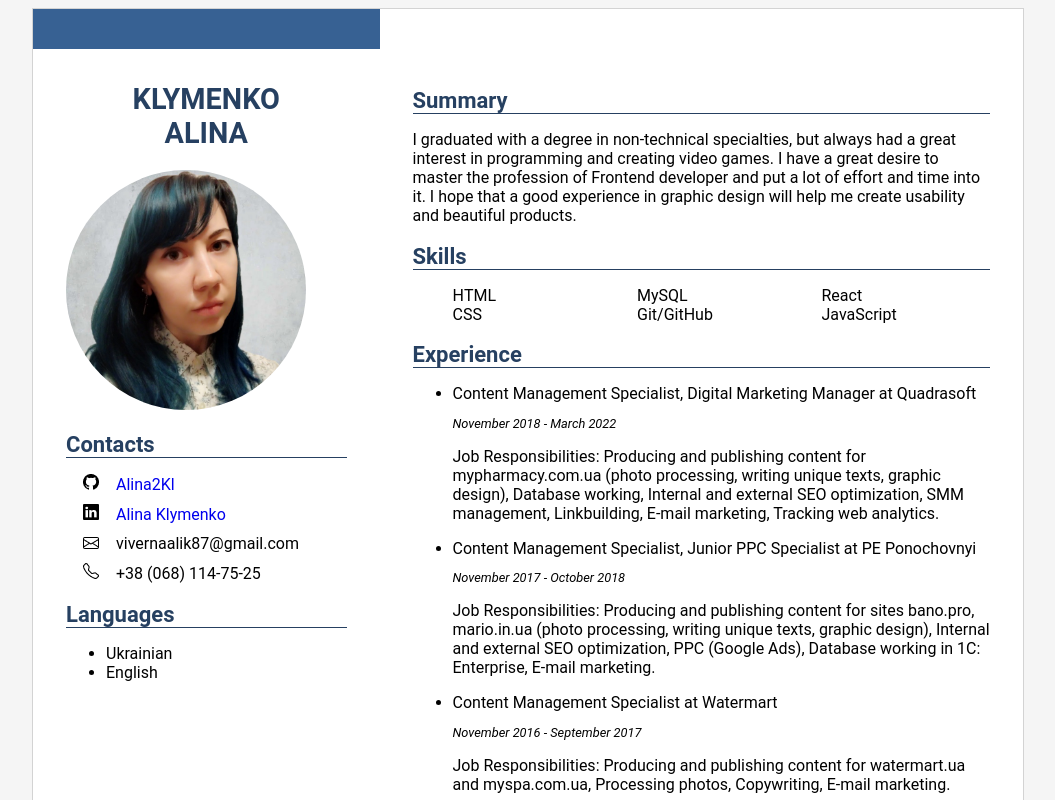
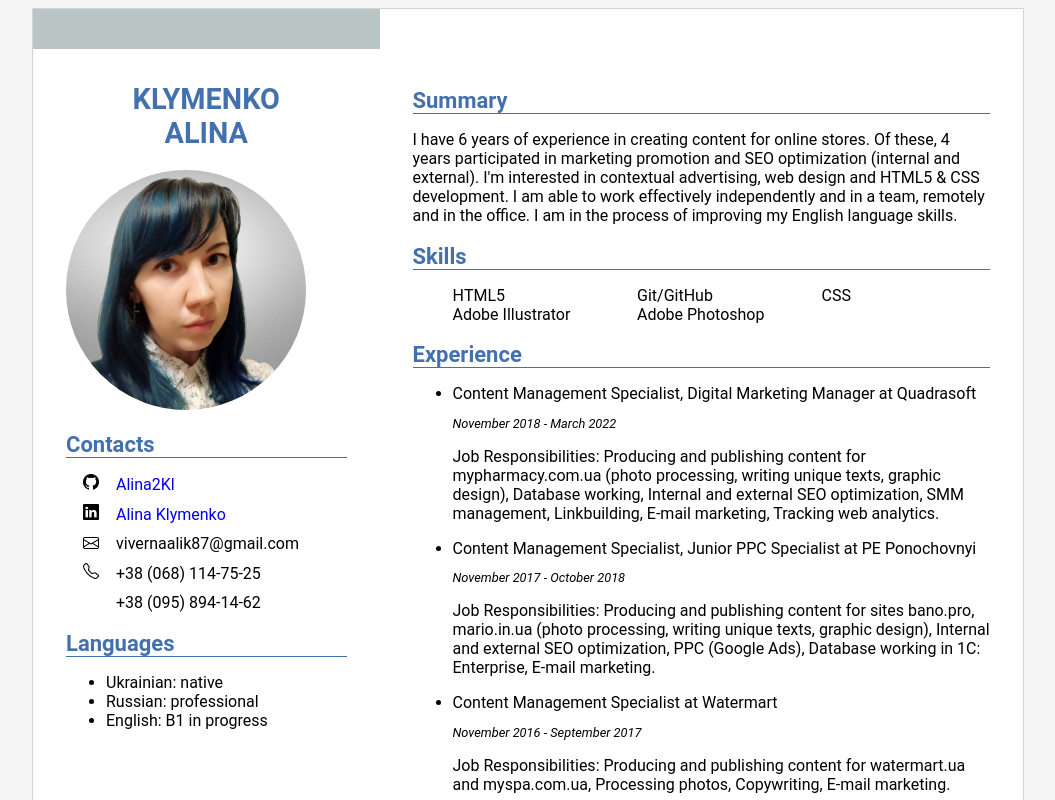
Before and after one commit to Alina2Kl/CV_Klymenko_Alina, a plain HTML site: page index.html in a window 1280 px wide. Shown: the top 800 px of the page, without its empty margins (112-1167 px from the left). Drawn offline with Linux system fonts and the light colour scheme.

Commit message:
first-upd

```diff
--- a/index.html
+++ b/index.html
@@ -24,7 +24,7 @@
             <h1 class="my-name">Klymenko <br>Alina</h1>
 
             <div class="img-position">
-              <img src="./img/IMG_20200310_220323.jpg" alt=”myphoto”>
+              <img src="./img/IMG_20220.jpg" alt=”myphoto”>
             </div>
 
             <h2 class="cv-subtitle">Contacts</h2>
@@ -42,6 +42,7 @@
                 <li class="email-icon">vivernaalik87@gmail.com</li>
 
                 <li class="phone-icon">+38 (068) 114-75-25</li>
+              <li>+38 (095) 894-14-62 </li>
                 <!-- currently in roaming -->
 
             </ul>
@@ -49,8 +50,9 @@
             <h2 class="cv-subtitle">Languages</h2>
 
             <ul class="language-list">
-                <li>Ukrainian</li>
-                <li>English</li>
+                <li>Ukrainian: native</li>
+                <li>Russian: professional</li>
+                <li>English: B1 in progress</li>
             </ul>
 
         </div>
@@ -62,18 +64,17 @@
             <h2 class="cv-subtitle">Summary</h2>
 
             <p class="text">
-              I graduated with a degree in non-technical specialties, but always had a great interest in programming and creating video games. I have a great desire to master the profession of Frontend developer and put a lot of effort and time into it. I hope that a good experience in graphic design will help me create usability and beautiful products.
+              I have 6 years of experience in creating content for online stores. Of these, 4 years participated in marketing promotion and SEO optimization (internal and external). I'm interested in contextual advertising, web design and HTML5 & CSS development. I am able to work effectively independently and in a team, remotely and in the office. I am in the process of improving my English language skills.
             </p>
 
             <h2 class="cv-subtitle">Skills</h2>
 
             <ul class="skills-list">
-              <li>НTML</li>
+              <li>НTML5</li>
+              <li>Adobe Illustrator</li>
+              <li>Git/GitHub</li>
+              <li>Adobe Photoshop</li>
               <li>CSS</li>
-              <li>MySQL</li>
-              <li>Git/GitHub</li>
-              <li>React</li>
-              <li>JavaScript</li>
             </ul>
 
             <h2 class="cv-subtitle">Experience</h2>
--- a/main.css
+++ b/main.css
@@ -36,13 +36,13 @@ html {
 
 .blue-box-rght {
   height: 40px;
-  background: #376193;
+  background: #b9c4c4;
   border-radius: 0px;
 }
 
 .footer-blue-box {
   height: 40px;
-  background: #264061;
+  background: #b9c4c4;
   border-radius: 0px;
 }
 
@@ -51,7 +51,7 @@ html {
   line-height: 34px;
   text-align: center;
   text-transform: uppercase;
-  color: #264061;
+  color: #4371ae;
   margin-bottom: 20px;
   margin-top: 0;
 }
@@ -66,8 +66,8 @@ img {
 
 .cv-subtitle {
   font-size: 1.375rem;
-  color: #264061;
-  border-bottom: 1px solid #264061;
+  color: #4371ae;
+  border-bottom: 1px solid #4371ae;
   margin-bottom: 15px
 }
 
```
Also changed, not shown: img/IMG_20220.jpg (added).
